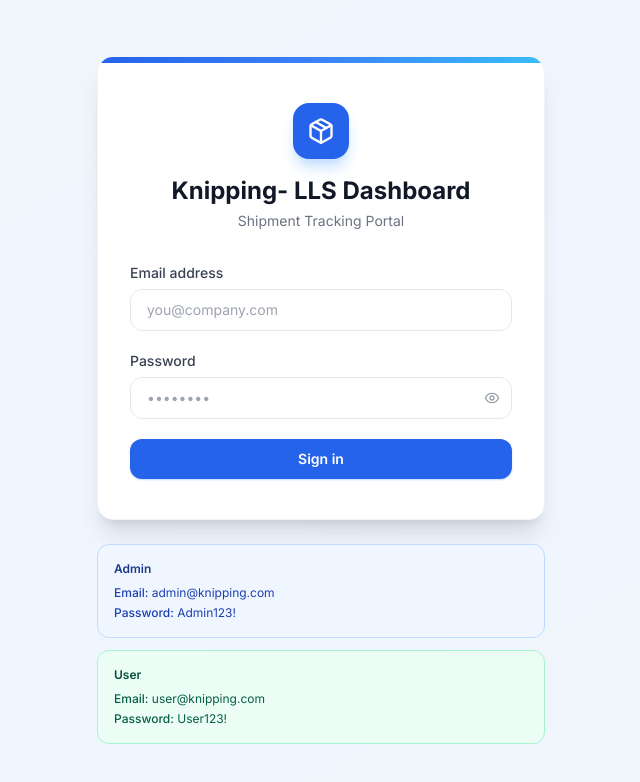
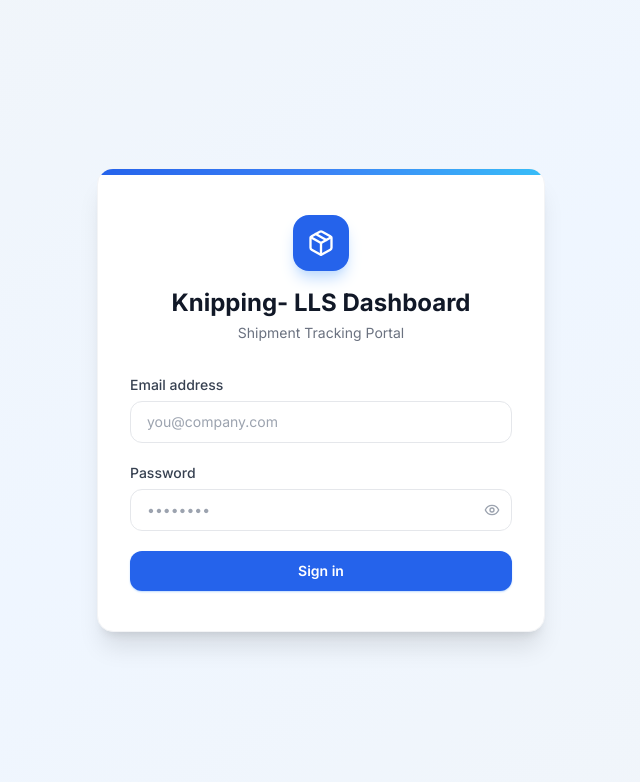
Before and after one commit to manikantalls/Trackingwebsite, a React (Vite) app: page / in a window 1280 px wide. Shown: the top 782 px of the page, without its empty margins (319-959 px from the left). Built offline with nearby package versions, Linux system fonts and the light colour scheme; no server answers.

Commit message:
Updated LoginPage.tsx

```diff
--- a/src/components/LoginPage.tsx
+++ b/src/components/LoginPage.tsx
@@ -98,22 +98,6 @@ export default function LoginPage() {
           </div>
         </div>
 
-        <div className="mt-6 space-y-3">
-          <div className="p-4 bg-blue-50 border border-blue-200 rounded-xl">
-            <p className="text-xs font-semibold text-blue-900 mb-2">Admin</p>
-            <div className="space-y-1 text-xs text-blue-800">
-              <p><span className="font-medium">Email:</span> admin@knipping.com</p>
-              <p><span className="font-medium">Password:</span> Admin123!</p>
-            </div>
-          </div>
-          <div className="p-4 bg-emerald-50 border border-emerald-200 rounded-xl">
-            <p className="text-xs font-semibold text-emerald-900 mb-2">User</p>
-            <div className="space-y-1 text-xs text-emerald-800">
-              <p><span className="font-medium">Email:</span> user@knipping.com</p>
-              <p><span className="font-medium">Password:</span> User123!</p>
-            </div>
-          </div>
-        </div>
       </div>
     </div>
   );
```
